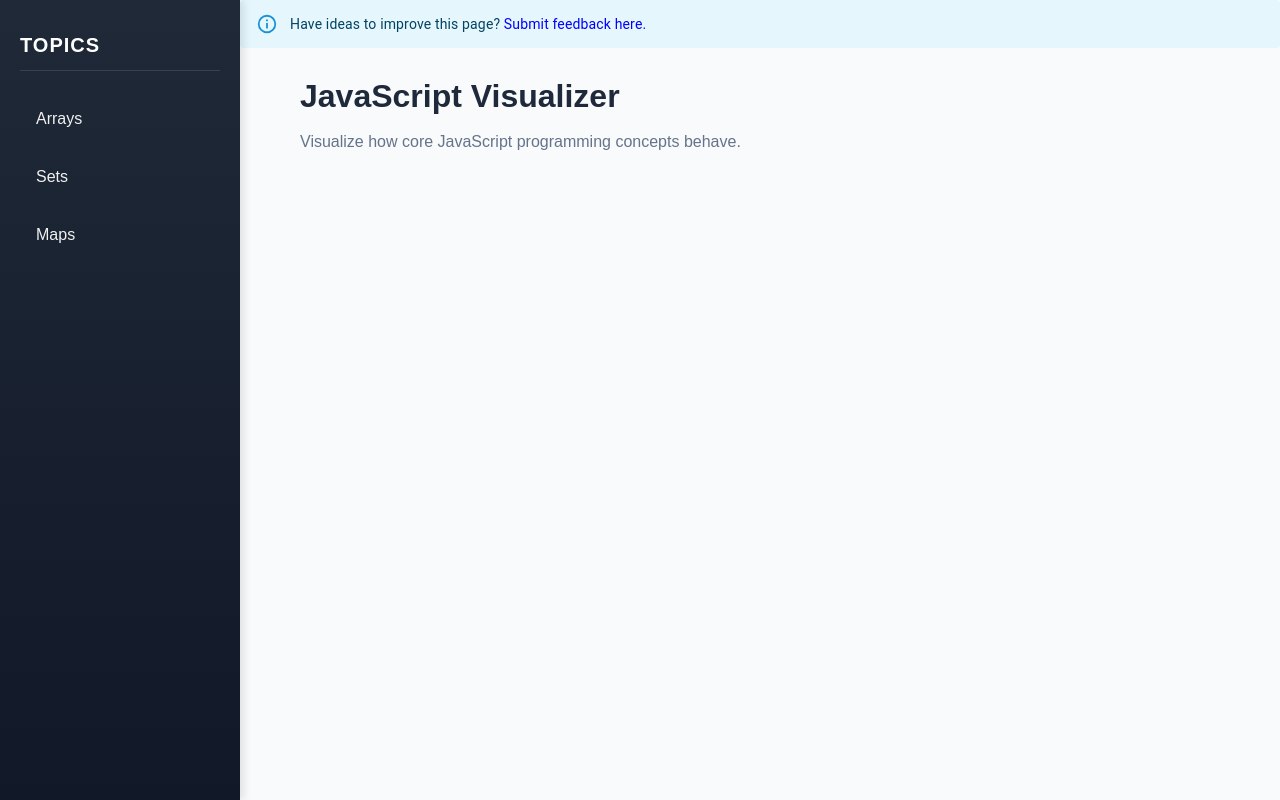
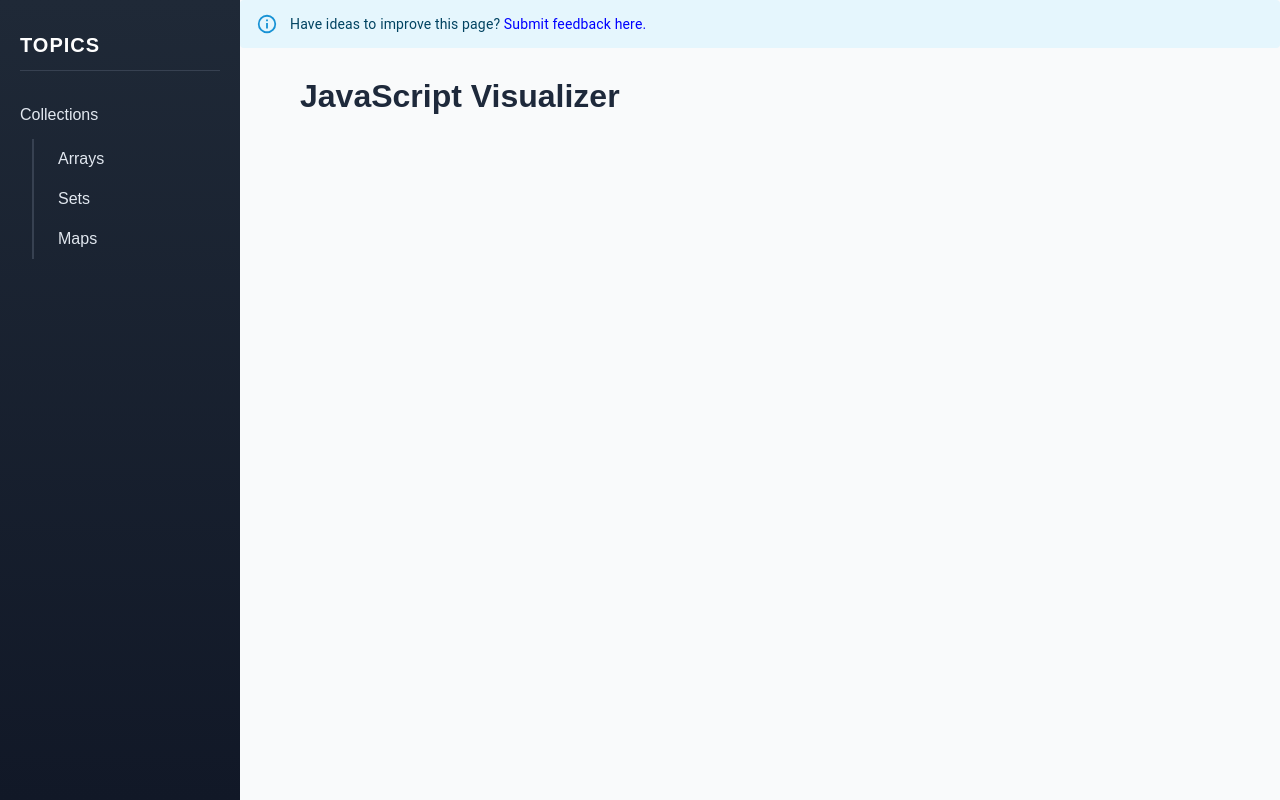
Before and after one commit to alexandergshaw/programming-concept-visualizer, a Next.js app in the folder client-app/: page /languages/javascript in a window 1280 px wide. Built offline with nearby package versions, Linux system fonts and the light colour scheme.

Commit message:
added code preview

```diff
--- a/client-app/components/Sidebar.tsx
+++ b/client-app/components/Sidebar.tsx
@@ -1,11 +1,18 @@
-// components/Sidebar.tsx
-import React from "react";
-import "../styles/javascript.css";
+'use client';
+
+import React from 'react';
+import '../styles/javascript.css';
+
+interface SidebarItem {
+  label: string;
+  value: string;
+  children?: SidebarItem[];
+}
 
 interface SidebarProps {
   title: string;
-  items: string[];
-  onSelect?: (item: string) => void;
+  items: SidebarItem[];
+  onSelect?: (value: string) => void;
 }
 
 export default function Sidebar({ title, items, onSelect }: SidebarProps) {
@@ -14,12 +21,26 @@ export default function Sidebar({ title, items, onSelect }: SidebarProps) {
       <h2 className="js-sidebar-title">{title}</h2>
       <ul className="js-nav-list">
         {items.map((item, index) => (
-          <li
-            key={index}
-            className="js-nav-item hoverable"
-            onClick={() => onSelect?.(item)}
-          >
-            <span className="js-nav-text">{item}</span>
+          <li key={index}>
+            <div
+              className="js-nav-item hoverable"
+            >
+              <span className="js-nav-text">{item.label}</span>
+            </div>
+
+            {item.children && (
+              <ul className="js-sublist">
+                {item.children.map((subItem, subIndex) => (
+                  <li
+                    key={subIndex}
+                    className="js-nav-subitem hoverable"
+                    onClick={() => onSelect?.(subItem.value)}
+                  >
+                    <span className="js-nav-text">{subItem.label}</span>
+                  </li>
+                ))}
+              </ul>
+            )}
           </li>
         ))}
       </ul>
--- a/client-app/components/concepts/MapConcept.tsx
+++ b/client-app/components/concepts/MapConcept.tsx
@@ -9,16 +9,29 @@ import '../../styles/map.css';
 
 const OPERATIONS = ['set', 'get', 'has', 'delete', 'clear'];
 
-export default function MapConcept() {
-    const [map, setMap] = useState<Map<string, string>>(new Map([
+export default function MapConcept({
+  onCodeChange,
+}: {
+  onCodeChange?: (code: string) => void;
+}) {
+  const [map, setMap] = useState<Map<string, string>>(
+    new Map([
       ['name', 'Alex'],
       ['role', 'developer'],
-    ]));
+    ])
+  );
 
   const [keyInput, setKeyInput] = useState('');
   const [valueInput, setValueInput] = useState('');
   const [selectedOp, setSelectedOp] = useState('set');
   const [output, setOutput] = useState<string | null>(null);
+
+  const updateCodePreview = (actionCode: string) => {
+    const entries = [...map.entries()]
+      .map(([k, v]) => `["${k}", "${v}"]`)
+      .join(', ');
+    onCodeChange?.(`let map = new Map([${entries}]);\n${actionCode}`);
+  };
 
   const handleSet = () => {
     if (keyInput.trim()) {
@@ -26,12 +39,14 @@ export default function MapConcept() {
       newMap.set(keyInput, valueInput);
       setMap(newMap);
       setOutput(`set("${keyInput}", "${valueInput}")`);
+      updateCodePreview(`map.set("${keyInput}", "${valueInput}");`);
     }
   };
 
   const handleGet = () => {
     const result = map.get(keyInput);
     setOutput(`get("${keyInput}") → ${result !== undefined ? `"${result}"` : 'undefined'}`);
+    updateCodePreview(`map.get("${keyInput}");`);
   };
 
   const handleDelete = () => {
@@ -39,35 +54,36 @@ export default function MapConcept() {
     const result = newMap.delete(keyInput);
     setMap(newMap);
     setOutput(`delete("${keyInput}") → ${result}`);
+    updateCodePreview(`map.delete("${keyInput}");`);
   };
 
   const handleHas = () => {
     const result = map.has(keyInput);
     setOutput(`has("${keyInput}") → ${result}`);
+    updateCodePreview(`map.has("${keyInput}");`);
   };
 
   const handleClear = () => {
     setMap(new Map());
     setOutput('Map cleared');
+    updateCodePreview(`map.clear();`);
   };
 
-    const getDescription = (op: string): string => {
-        switch (op) {
-            case 'set':
-                return 'Adds or updates a key-value pair in the Map.';
-            case 'get':
-                return 'Retrieves the value for a given key.';
-            case 'has':
-                return 'Checks if a key exists in the Map.';
-            case 'delete':
-                return 'Removes a key and its value from the Map.';
-            case 'clear':
-                return 'Removes all key-value pairs from the Map.';
-            default:
-                return '';
-        }
+  const handleReset = () => {
+    const base = new Map([
+      ['name', 'Alex'],
+      ['role', 'developer'],
+    ]);
+    setMap(base);
+    setKeyInput('');
+    setValueInput('');
+    setSelectedOp('set');
+    setOutput(null);
+    const entries = [...base.entries()]
+      .map(([k, v]) => `["${k}", "${v}"]`)
+      .join(', ');
+    onCodeChange?.(`let map = new Map([${entries}]);`);
   };
-
 
   const runOperation = () => {
     switch (selectedOp) {
@@ -93,9 +109,8 @@ export default function MapConcept() {
     <div className="map-container">
       <h2 className="map-title">JavaScript Map</h2>
       <p className="map-description">
-                Maps store key-value pairs. Keys can be any type, and each key maps to exactly one value.
+        A <code>Map</code> stores key-value pairs and maintains insertion order.
       </p>
-            <p className="map-description-secondary">{getDescription(selectedOp)}</p>
 
       <div className="map-controls">
         <Autocomplete
@@ -106,8 +121,7 @@ export default function MapConcept() {
           sx={{ minWidth: 200 }}
         />
 
-
-                {(selectedOp !== 'clear') && (
+        {selectedOp !== 'clear' && (
           <TextField
             label="Key"
             size="small"
@@ -130,6 +144,10 @@ export default function MapConcept() {
             Run
           </Button>
         </Tooltip>
+
+        <Button variant="text" onClick={handleReset}>
+          Reset
+        </Button>
       </div>
 
       <div className="map-box">
@@ -140,8 +158,6 @@ export default function MapConcept() {
           </div>
         ))}
       </div>
-
-            {output && <p className="map-output">{output}</p>}
     </div>
   );
 }
--- a/client-app/src/app/languages/javascript/page.tsx
+++ b/client-app/src/app/languages/javascript/page.tsx
@@ -9,13 +9,24 @@ import MapConcept from '../../../../components/concepts/MapConcept';
 import { Alert } from '@mui/material';
 import Link from 'next/link';
 
-const allNavItems = ["Arrays", "Sets", "Maps"];
+const navItems = [
+  {
+    label: 'Collections',
+    value: 'collections',
+    children: [
+      { label: 'Arrays', value: 'arrays' },
+      { label: 'Sets', value: 'sets' },
+      { label: 'Maps', value: 'maps' },
+    ],
+  },
+];
 
 export default function JavaScriptPage() {
   const router = useRouter();
   const searchParams = useSearchParams();
-  const [searchTerm, setSearchTerm] = useState('');
   const [selectedConcept, setSelectedConcept] = useState<string | null>(null);
+  const [codeSnippet, setCodeSnippet] = useState<string | null>(null);
+
 
   useEffect(() => {
     const conceptFromUrl = searchParams.get('concept');
@@ -24,25 +35,20 @@ export default function JavaScriptPage() {
     }
   }, [searchParams]);
 
-  const handleSelectConcept = (concept: string) => {
-    router.push(`/languages/javascript?concept=${encodeURIComponent(concept.toLowerCase())}`);
-    setSelectedConcept(concept);
-  };
-
-  const filteredItems = allNavItems.filter(item =>
-    item.toLowerCase().includes(searchTerm.toLowerCase())
-  );
+  useEffect(() => {
+    setCodeSnippet('')
+  }, [selectedConcept])
 
   const renderContent = (concept: string | null) => {
     if (!concept) return null;
 
     switch (concept.toLowerCase()) {
       case 'arrays':
-        return <ArrayConcept />;
+        return <ArrayConcept onCodeChange={setCodeSnippet} />;
       case 'maps':
-        return <MapConcept />;
+        return <MapConcept  onCodeChange={setCodeSnippet} />;
       case 'sets':
-        return <SetConcept />;
+        return <SetConcept onCodeChange={setCodeSnippet} />;
       case 'conditionals':
         return <p className="concept-block">Use <code>if</code>, <code>else</code>, and <code>switch</code> to control flow based on logic.</p>;
       default:
@@ -50,13 +56,14 @@ export default function JavaScriptPage() {
     }
   };
 
+  const handleSelect = (value: string) => {
+    router.push(`/languages/javascript?concept=${value}`);
+    setSelectedConcept(value);
+  };
+
   return (
     <main className="js-layout">
-      <Sidebar
-        title="Topics"
-        items={filteredItems}
-        onSelect={handleSelectConcept}
-      />
+      <Sidebar title="Topics" items={navItems} onSelect={handleSelect} />
       <div className="js-page-body">
         <Alert severity="info" className="feedback-banner" sx={{ mb: 3 }}>
           Have ideas to improve this page?{' '}
@@ -66,17 +73,24 @@ export default function JavaScriptPage() {
             rel="noopener noreferrer"
             className="link"
           >
-              Submit feedback here.
+            Submit feedback here.
           </Link>
         </Alert>
         <section className="js-content">
           <h1 className="js-page-title">JavaScript Visualizer</h1>
-          <p className="js-page-subtitle">
-            Visualize how core JavaScript programming concepts behave.
-          </p>
           <div style={{ marginTop: '40px' }}>
             {renderContent(selectedConcept)}
           </div>
+          {codeSnippet && (
+            <div className="js-code-preview">
+              <div className="code-preview-header">
+                <h3>JavaScript Code</h3>
+              </div>
+              <pre>
+                <code>{codeSnippet}</code>
+              </pre>
+            </div>
+          )}
         </section>
       </div>
 
--- a/client-app/src/app/layout.tsx
+++ b/client-app/src/app/layout.tsx
@@ -13,7 +13,7 @@ const geistMono = Geist_Mono({
 });
 
 export const metadata: Metadata = {
-  title: "Concept Visualizer",
+  title: "Visualizer",
 };
 
 export default function RootLayout({
--- a/client-app/styles/javascript.css
+++ b/client-app/styles/javascript.css
@@ -19,13 +19,12 @@
 }
 
 .js-sidebar {
+  flex-shrink: 0;
   width: 240px;
   min-height: 100vh;
   background: linear-gradient(180deg, #1f2937, #111827);
   color: #f1f1f1;
   padding: 30px 20px;
-  box-shadow: 4px 0 8px rgba(0, 0, 0, 0.1);
-  flex-shrink: 0;
   z-index: 1;
 }
 
@@ -33,6 +32,7 @@
   flex-grow: 1;
   padding: 0 60px;
   overflow-x: hidden;
+  max-width: 900px;
 }
 
 .js-sidebar-title {
@@ -76,21 +76,50 @@
   margin: 0;
 }
 
-.js-nav-item {
-  padding: 12px 16px;
-  margin-bottom: 10px;
-  border-radius: 6px;
-  transition: background 0.2s ease, transform 0.2s ease;
+.js-nav-item,
+.js-nav-subitem {
+  padding: 8px 0;
+  color: #e2e8f0;
+  font-size: 15px;
+  transition: color 0.2s ease;
+}
+
+.js-nav-subitem {
+  font-size: 14px;
+  padding-left: 12px;
   cursor: pointer;
 }
 
-.js-nav-item:hover {
-  background-color: #2563eb;
+.js-nav-subitem:hover {
+  background-color: #00319b;
   color: #ffffff;
   transform: translateX(4px);
+  border-radius: 3px;
 }
 
 .js-nav-text {
   font-size: 16px;
   font-weight: 500;
 }
+
+.js-sublist {
+  margin-left: 12px;
+  padding-left: 12px;
+  border-left: 2px solid #374151;
+  margin-top: 4px;
+}
+
+.js-code-preview {
+  margin-top: 40px;
+  padding: 20px;
+  background-color: #f1f5f9;
+  border: 1px solid #cbd5e1;
+  border-radius: 8px;
+  font-size: 14px;
+  font-family: 'Courier New', monospace;
+  color: #1e293b;
+}
+
+.code-preview-header {
+  margin-bottom: 10px;
+}
```
Also changed, not shown: client-app/components/concepts/ArrayConcept.tsx (+46 -16 lines), client-app/components/concepts/SetConcept.tsx (+30 -30 lines). Lines whose indentation alone changed are shown as unchanged.
